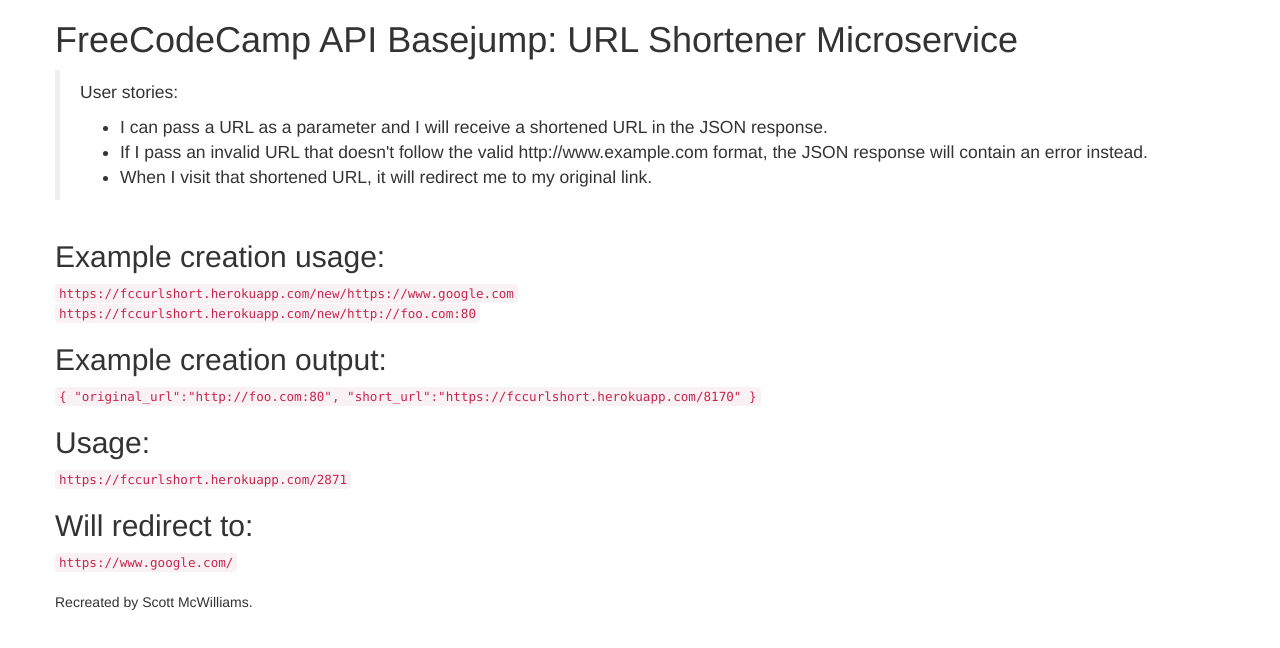
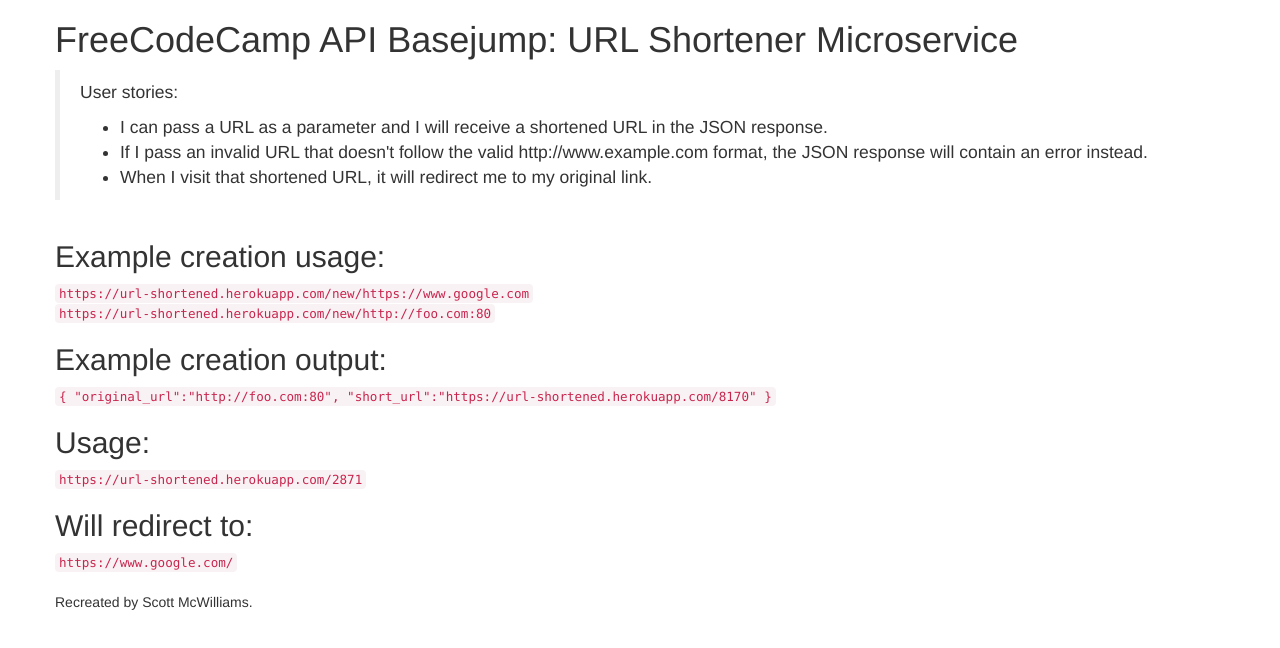
Before and after one commit to macengr/fccurlshort, a website: page index.html in a window 1280 px wide. Drawn offline with nearby package versions, Linux system fonts and the light colour scheme.

Commit message:
mod to index.html

```diff
--- a/index.html
+++ b/index.html
@@ -26,20 +26,20 @@
             <div class="row">
                 <div class="col-ms-12">
                     <h2>Example creation usage:</h2>
-                    <code>https://fccurlshort.herokuapp.com/new/https://www.google.com</code><br>
-                    <code>https://fccurlshort.herokuapp.com/new/http://foo.com:80</code>
+                    <code>https://url-shortened.herokuapp.com/new/https://www.google.com</code><br>
+                    <code>https://url-shortened.herokuapp.com/new/http://foo.com:80</code>
                 </div>
             </div>
             <div class="row">
                 <div class="col-ms-12">
                     <h2>Example creation output:</h2>
-                    <code>{ "original_url":"http://foo.com:80", "short_url":"https://fccurlshort.herokuapp.com/8170" }</code><br>
+                    <code>{ "original_url":"http://foo.com:80", "short_url":"https://url-shortened.herokuapp.com/8170" }</code><br>
                 </div>
             </div>
             <div class="row">
                 <div class="col-ms-12">
                     <h2>Usage:</h2>
-                    <code>https://fccurlshort.herokuapp.com/2871</code><br>
+                    <code>https://url-shortened.herokuapp.com/2871</code><br>
                 </div>
             </div>
             <div class="row">
```
